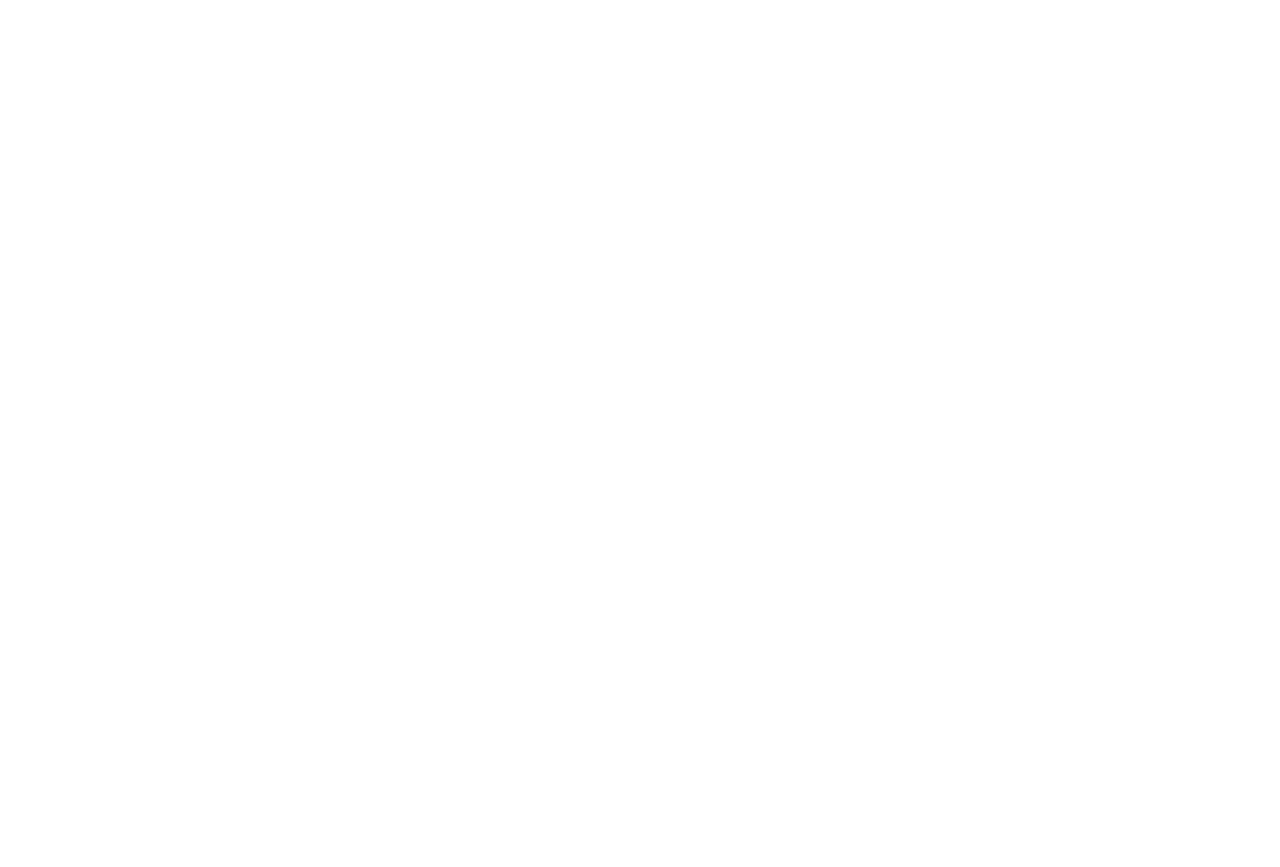
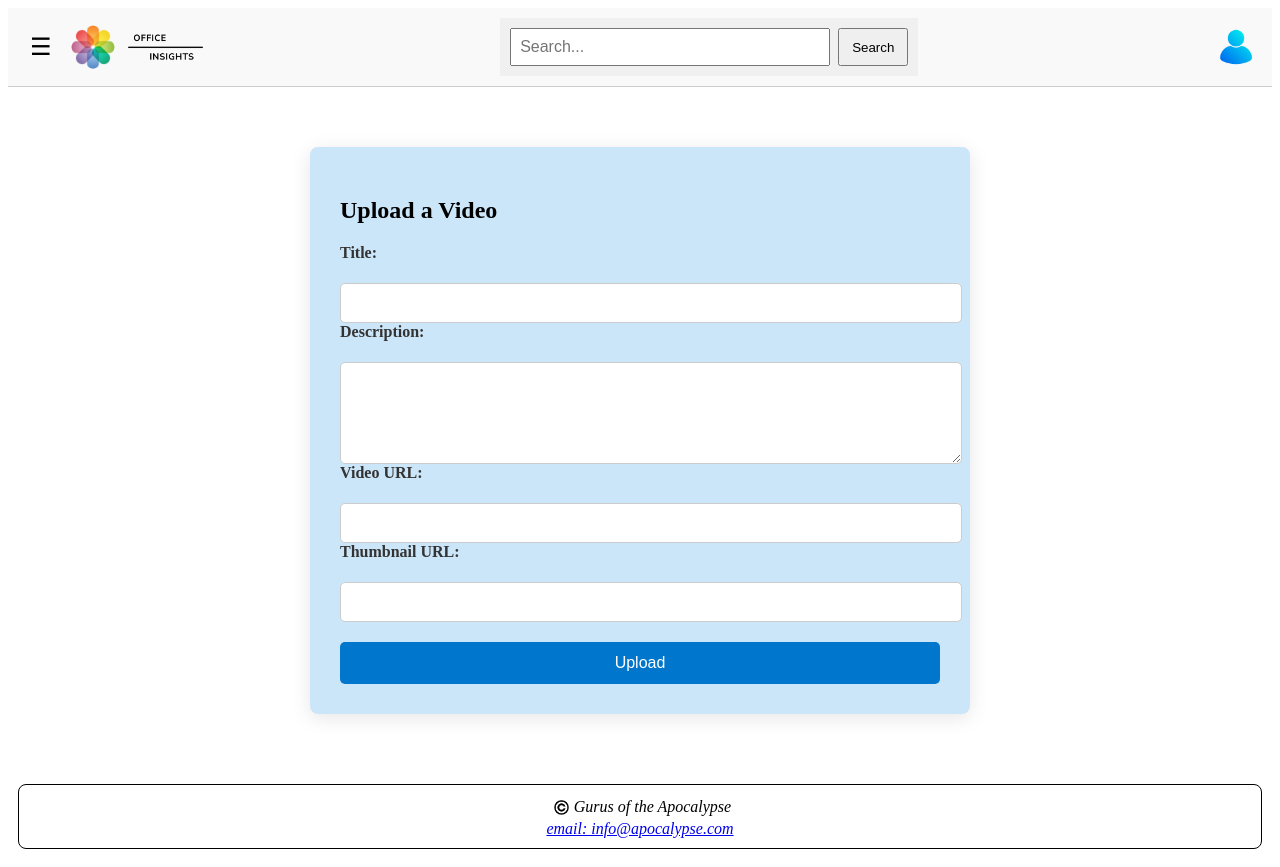
Before and after one commit to stevehunt70/final_project, a React (Vite) app: page /upload in a window 1280 px wide. Before the commit this address had no page. Before the commit the page ends 800 px from the top, so only its background shows below. Built offline with nearby package versions, Linux system fonts and the light colour scheme.

Commit message:
Added Video Upload Form

```diff
--- a/package.json
+++ b/package.json
@@ -1,5 +1,6 @@
 {
   "dependencies": {
+    "axios": "^1.11.0",
     "bcrypt": "^6.0.0",
     "dotenv": "^17.2.1",
     "express": "^4.21.2",
--- a/src/App.jsx
+++ b/src/App.jsx
@@ -4,24 +4,41 @@ import Layout from './layouts/Layout';
 import LoginRegister from './pages/LoginRegister';
 import VideoMain from './pages/VideoMain';
 import VideoPage from './pages/VideoPage';
+import VideoUpload from "./pages/VideoUpload";
 
 function App() {
   return (
     <Router>
-        <Routes>
-          {/* login page without header and footer */}
-          <Route path="/" element={<LoginRegister />} />
+      <Routes>
+        {/* login page without header and footer */}
+        <Route path="/" element={<LoginRegister />} />
 
-          {/* Exverything after login uses the layout */}
-          <Route path="/videomain" element={
+        {/* Exverything after login uses the layout */}
+        <Route
+          path="/videomain"
+          element={
             <Layout>
               <VideoMain />
-            </Layout>} />
-          <Route path="/videopage/:id" element={
+            </Layout>
+          }
+        />
+        <Route
+          path="/videopage/:id"
+          element={
             <Layout>
               <VideoPage />
-            </Layout>} />
-        </Routes>
+            </Layout>
+          }
+        />
+        <Route
+          path="/upload"
+          element={
+            <Layout>
+              <VideoUpload />
+            </Layout>
+          }
+        />
+      </Routes>
     </Router>
   );
 }
--- /dev/null
+++ b/src/pages/VideoUpload.css
@@ -0,0 +1,50 @@
+.upload-container {
+  max-width: 600px;
+  margin: 40px auto;
+  padding: 30px;
+  background-color: #cce6f9;
+  border-radius: 8px;
+  box-shadow: 0 4px 20px rgba(0, 0, 0, 0.1);
+}
+
+.upload-form {
+  display: flex;
+  flex-direction: column;
+}
+
+.upload-form label {
+  margin-bottom: 15px;
+  font-weight: 600;
+  color: #333;
+}
+
+.upload-form input,
+.upload-form textarea {
+  padding: 10px;
+  margin-top: 6px;
+  border: 1px solid #ccc;
+  border-radius: 5px;
+  font-size: 1rem;
+  resize: vertical;
+  width: 100%;
+}
+
+.upload-form textarea {
+  min-height: 80px;
+}
+
+.upload-form button {
+  padding: 12px 20px;
+  font-size: 1rem;
+  background-color: #0077cc;
+  color: white;
+  border: none;
+  border-radius: 5px;
+  cursor: pointer;
+  margin-top: 20px;
+  transition: background-color 0.3s ease;
+}
+
+.upload-form button:hover {
+  background-color: #005fa3;
+}
--- /dev/null
+++ b/src/pages/VideoUpload.jsx
@@ -0,0 +1,79 @@
+import React, { useState } from "react";
+import axios from "axios";
+import "./VideoUpload.css";
+
+const VideoUpload = () => {
+  const [formData, setFormData] = useState({
+    title: "",
+    description: "",
+    url: "",
+    thumbnail: "",
+  });
+
+  const handleChange = (e) => {
+    const { name, value } = e.target;
+    setFormData((prev) => ({ ...prev, [name]: value }));
+  };
+
+  const handleSubmit = async (e) => {
+    e.preventDefault();
+
+    try {
+      const response = await axios.post(
+        "http://localhost:3001/api/videos",
+        formData
+      );
+      alert("Video uploaded!");
+      console.log(response.data);
+    } catch (error) {
+      console.error("Upload failed:", error);
+      alert("Error uploading video");
+    }
+  };
+
+  return (
+    <div className="upload-container">
+      <h2>Upload a Video</h2>
+      <form className="upload-form" onSubmit={handleSubmit}>
+        <label>Title:</label>
+        <input
+          type="text"
+          name="title"
+          value={formData.title}
+          onChange={handleChange}
+          required
+        />
+
+        <label>Description:</label>
+        <textarea
+          name="description"
+          value={formData.description}
+          onChange={handleChange}
+          required
+        />
+
+        <label>Video URL:</label>
+        <input
+          type="text"
+          name="url"
+          value={formData.url}
+          onChange={handleChange}
+          required
+        />
+
+        <label>Thumbnail URL:</label>
+        <input
+          type="text"
+          name="thumbnail"
+          value={formData.thumbnail}
+          onChange={handleChange}
+          required
+        />
+
+        <button type="submit">Upload</button>
+      </form>
+    </div>
+  );
+};
+
+export default VideoUpload;
```
Also changed, not shown: server.js (+29 -0 lines), requirements.txt, 1 other file (tests, documents, lock files or other folders).
